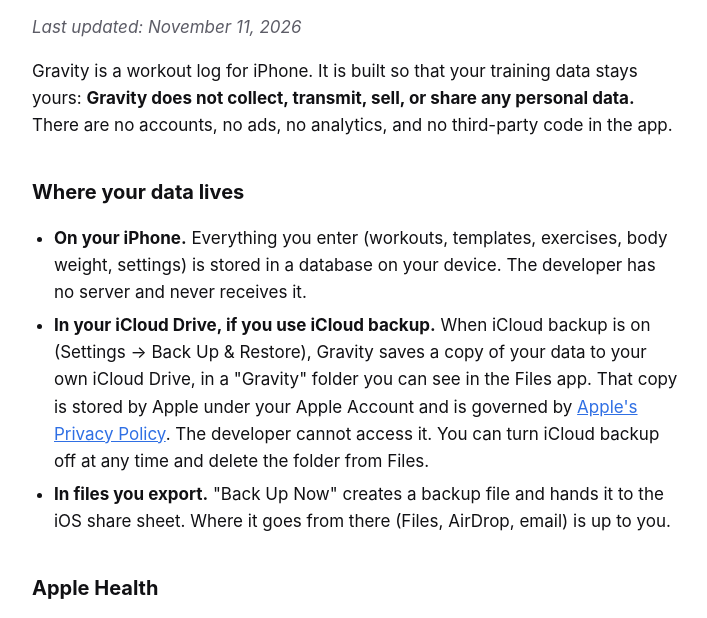
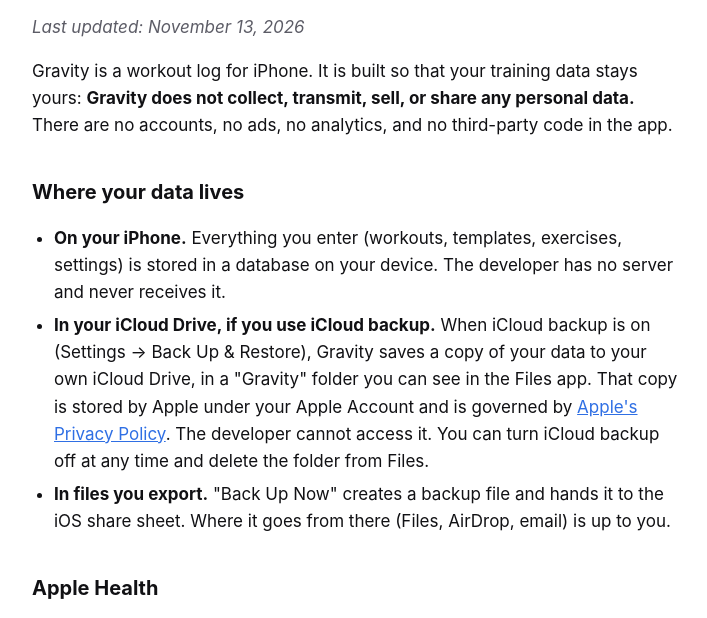
Before and after one commit to kanavtahilramani/gravity-app, a plain HTML site: page privacy/index.html in a window 1280 px wide. Shown: the part 148-766 px from the top of the page, without its empty margins (284-991 px from the left). Drawn offline with Linux system fonts and the light colour scheme.

Commit message:
Privacy policy: body weight is no longer stored
Co-Authored-By: Claude Opus 5.5 <noreply@anthropic.com>

```diff
--- a/privacy/index.html
+++ b/privacy/index.html
@@ -11,10 +11,10 @@
 <main>
 <nav><a href="../">Support</a><a href="./">Privacy Policy</a></nav>
 <h1>Privacy Policy</h1>
-<p class="muted"><em>Last updated: November 11, 2026</em></p>
+<p class="muted"><em>Last updated: November 13, 2026</em></p>
 <p>Gravity is a workout log for iPhone. It is built so that your training data stays yours: <strong>Gravity does not collect, transmit, sell, or share any personal data.</strong> There are no accounts, no ads, no analytics, and no third-party code in the app.</p>
 <h2>Where your data lives</h2>
-<ul><li><strong>On your iPhone.</strong> Everything you enter (workouts, templates, exercises, body weight, settings) is stored in a database on your device. The developer has no server and never receives it.</li><li><strong>In your iCloud Drive, if you use iCloud backup.</strong> When iCloud backup is on (Settings → Back Up &amp; Restore), Gravity saves a copy of your data to your own iCloud Drive, in a "Gravity" folder you can see in the Files app. That copy is stored by Apple under your Apple Account and is governed by <a href="https://www.apple.com/legal/privacy/">Apple's Privacy Policy</a>. The developer cannot access it. You can turn iCloud backup off at any time and delete the folder from Files.</li><li><strong>In files you export.</strong> "Back Up Now" creates a backup file and hands it to the iOS share sheet. Where it goes from there (Files, AirDrop, email) is up to you.</li></ul>
+<ul><li><strong>On your iPhone.</strong> Everything you enter (workouts, templates, exercises, settings) is stored in a database on your device. The developer has no server and never receives it.</li><li><strong>In your iCloud Drive, if you use iCloud backup.</strong> When iCloud backup is on (Settings → Back Up &amp; Restore), Gravity saves a copy of your data to your own iCloud Drive, in a "Gravity" folder you can see in the Files app. That copy is stored by Apple under your Apple Account and is governed by <a href="https://www.apple.com/legal/privacy/">Apple's Privacy Policy</a>. The developer cannot access it. You can turn iCloud backup off at any time and delete the folder from Files.</li><li><strong>In files you export.</strong> "Back Up Now" creates a backup file and hands it to the iOS share sheet. Where it goes from there (Files, AirDrop, email) is up to you.</li></ul>
 <h2>Apple Health</h2>
 <p>If you turn on "Save to Apple Health", Gravity writes each finished workout (name, time, duration, and total volume) to Apple Health. If you pair a walking pad and turn on "Send Steps to Apple Health", Gravity also writes the steps you walk on it, minute by minute. Gravity <strong>only writes</strong> to Health: it never reads your health data. Health data is never used for advertising and never leaves your device through Gravity. You can revoke access in the Health app at any time.</p>
 <h2>Bluetooth and your walking pad</h2>
```
